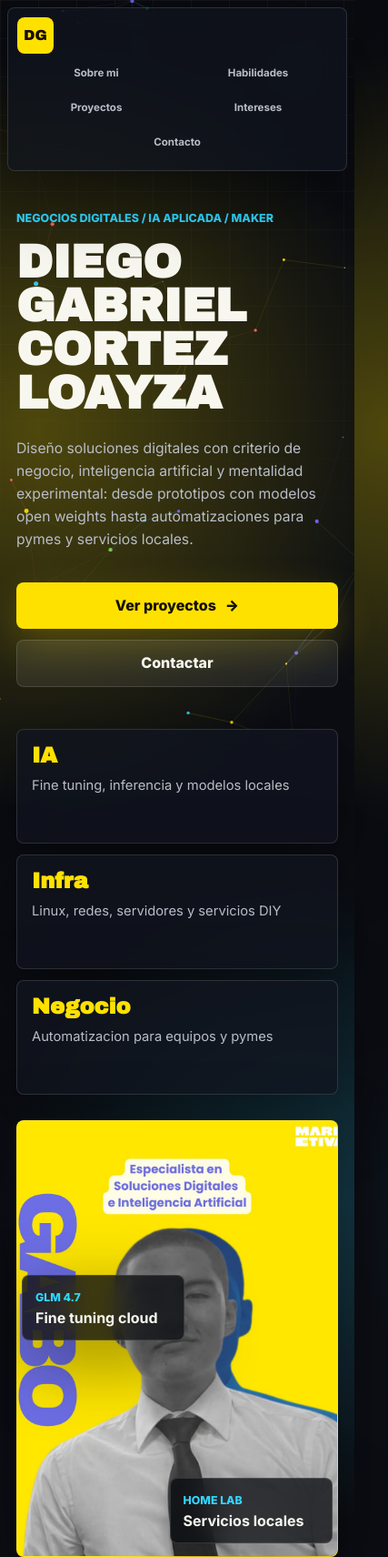
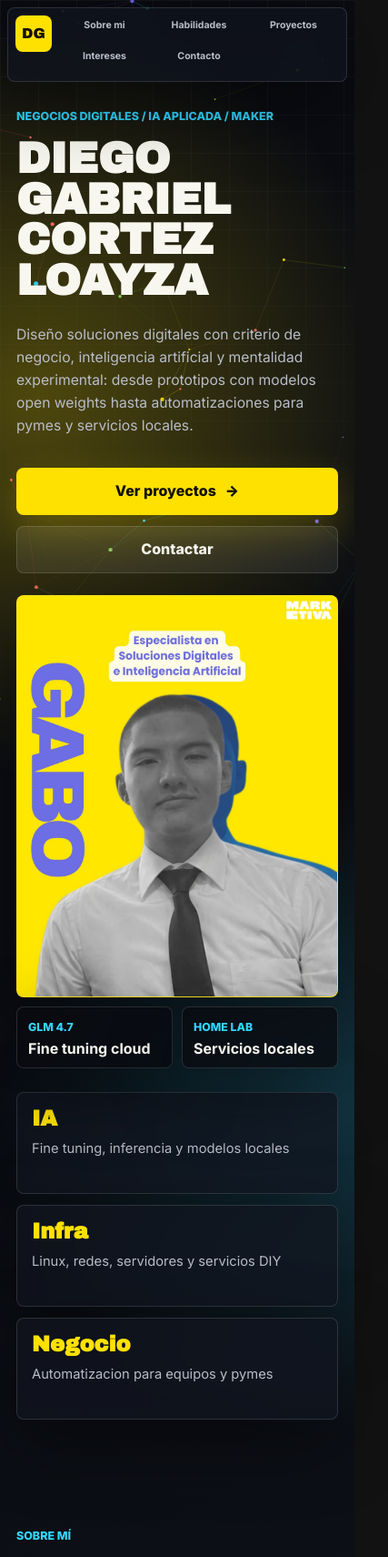
Before and after one commit to GaboC5/progra_exam2, a plain HTML site: page index.html in a window 390 px wide. Shown: the top 1711 px of the page at 91% size, 427 px wide, since content can reach past the window. Drawn offline with Linux system fonts and the light colour scheme.

Commit message:
Fix responsive portfolio layout

```diff
--- a/index.html
+++ b/index.html
@@ -15,7 +15,7 @@
       href="https://fonts.googleapis.com/css2?family=Archivo+Black&family=Inter:wght@400;500;600;700;800&display=swap"
       rel="stylesheet"
     />
-    <link rel="stylesheet" href="styles.css" />
+    <link rel="stylesheet" href="styles.css?v=visual-fix-1" />
   </head>
   <body>
     <div class="scroll-progress" aria-hidden="true"></div>
@@ -53,20 +53,6 @@
               Contactar
             </a>
           </div>
-          <div class="signal-grid" aria-label="Areas de enfoque">
-            <article>
-              <strong>IA</strong>
-              <span>Fine tuning, inferencia y modelos locales</span>
-            </article>
-            <article>
-              <strong>Infra</strong>
-              <span>Linux, redes, servidores y servicios DIY</span>
-            </article>
-            <article>
-              <strong>Negocio</strong>
-              <span>Automatizacion para equipos y pymes</span>
-            </article>
-          </div>
         </div>
 
         <div class="hero__visual" aria-label="Retrato y especialidad">
@@ -85,6 +71,20 @@
             <span>Home lab</span>
             <strong>Servicios locales</strong>
           </div>
+        </div>
+        <div class="signal-grid" aria-label="Areas de enfoque">
+          <article>
+            <strong>IA</strong>
+            <span>Fine tuning, inferencia y modelos locales</span>
+          </article>
+          <article>
+            <strong>Infra</strong>
+            <span>Linux, redes, servidores y servicios DIY</span>
+          </article>
+          <article>
+            <strong>Negocio</strong>
+            <span>Automatizacion para equipos y pymes</span>
+          </article>
         </div>
       </section>
 
--- a/styles.css
+++ b/styles.css
@@ -23,6 +23,7 @@
 html {
   scroll-timeline: --portfolio-scroll block;
   scroll-behavior: smooth;
+  scroll-padding-top: 96px;
 }
 
 body {
@@ -160,13 +161,19 @@ button {
   margin: 0 auto;
 }
 
+[data-section] {
+  scroll-margin-top: 0;
+}
+
 .hero {
   display: grid;
   grid-template-columns: minmax(0, 1fr) minmax(320px, 0.78fr);
-  gap: clamp(28px, 5vw, 72px);
+  grid-template-rows: auto auto;
+  column-gap: clamp(28px, 5vw, 72px);
+  row-gap: 24px;
   align-items: center;
-  min-height: calc(100svh - 92px);
-  padding: clamp(44px, 6vw, 86px) 0 72px;
+  min-height: clamp(720px, calc(100svh - 92px), 900px);
+  padding: clamp(38px, 5vw, 72px) 0 clamp(48px, 5vw, 64px);
 }
 
 .hero__content,
@@ -198,11 +205,12 @@ h2 {
   font-family: "Archivo Black", Inter, sans-serif;
   letter-spacing: 0;
   line-height: 0.94;
+  text-wrap: balance;
 }
 
 h1 {
   max-width: 790px;
-  font-size: clamp(3.15rem, 7.8vw, 7.6rem);
+  font-size: clamp(3rem, 7vw, 6.9rem);
   text-transform: uppercase;
 }
 
@@ -261,9 +269,11 @@ h3 {
 
 .signal-grid {
   display: grid;
+  grid-column: 1;
+  grid-row: 2;
   grid-template-columns: repeat(3, minmax(0, 1fr));
   gap: 12px;
-  margin-top: 46px;
+  margin-top: 10px;
 }
 
 .signal-grid article,
@@ -279,7 +289,7 @@ h3 {
 }
 
 .signal-grid article {
-  min-height: 126px;
+  min-height: 112px;
   padding: 16px;
 }
 
@@ -300,7 +310,11 @@ h3 {
 
 .hero__visual {
   position: relative;
+  grid-column: 2;
+  grid-row: 1 / span 2;
+  align-self: start;
   min-height: 620px;
+  padding-top: clamp(24px, 4vw, 56px);
 }
 
 .profile-frame {
@@ -371,7 +385,7 @@ h3 {
 
 .orbit-card--top {
   top: 30%;
-  left: -34px;
+  left: -58px;
 }
 
 .orbit-card--bottom {
@@ -425,7 +439,8 @@ h3 {
 }
 
 .feature-visual {
-  aspect-ratio: 16 / 6.6;
+  width: 100%;
+  height: clamp(270px, 28vw, 380px);
 }
 
 .feature-visual figcaption {
@@ -526,22 +541,30 @@ h3 {
 
 .project-card {
   display: grid;
-  grid-template-columns: minmax(220px, 0.52fr) minmax(150px, 0.32fr) minmax(0, 0.84fr) minmax(230px, 0.58fr);
-  gap: 24px;
+  grid-template-columns: minmax(270px, 0.34fr) minmax(0, 1fr);
+  grid-template-areas:
+    "image meta"
+    "image title"
+    "image summary"
+    "image list";
+  gap: 12px 28px;
   align-items: start;
-  min-height: 220px;
+  min-height: 0;
   padding: clamp(20px, 4vw, 32px);
 }
 
 .project-card__image {
   position: relative;
-  min-height: 178px;
+  grid-area: image;
+  align-self: stretch;
+  min-height: 260px;
   overflow: hidden;
   border-radius: var(--radius);
   background: #11151f;
 }
 
 .project-card__meta {
+  grid-area: meta;
   width: fit-content;
   padding: 7px 10px;
   border-radius: var(--radius);
@@ -552,14 +575,24 @@ h3 {
   text-transform: uppercase;
 }
 
+.project-card h3 {
+  grid-area: title;
+  max-width: 720px;
+  font-size: clamp(1.3rem, 1.6vw, 1.62rem);
+}
+
 .project-card p {
+  grid-area: summary;
+  max-width: 760px;
   margin: 0;
   color: var(--muted);
 }
 
 .project-card ul {
+  grid-area: list;
   display: grid;
-  gap: 8px;
+  grid-template-columns: repeat(3, minmax(0, 1fr));
+  gap: 8px 18px;
   margin: 0;
   padding-left: 18px;
   color: var(--muted);
@@ -572,7 +605,8 @@ h3 {
 }
 
 .interest-showcase {
-  aspect-ratio: 16 / 6.8;
+  width: 100%;
+  height: clamp(270px, 29vw, 390px);
   margin-bottom: 20px;
 }
 
@@ -691,8 +725,25 @@ h3 {
     min-height: auto;
   }
 
+  .hero__content,
+  .hero__visual,
+  .signal-grid {
+    grid-column: 1;
+    grid-row: auto;
+  }
+
   .hero__visual {
     min-height: 560px;
+    padding-top: 0;
+  }
+
+  .orbit-card--top {
+    top: 32%;
+    left: 12px;
+  }
+
+  .orbit-card--bottom {
+    right: 12px;
   }
 
   .skill-matrix {
@@ -701,58 +752,67 @@ h3 {
 
   .project-card {
     grid-template-columns: 1fr;
+    grid-template-areas:
+      "image"
+      "meta"
+      "title"
+      "summary"
+      "list";
   }
 
   .project-card__image {
     min-height: 240px;
   }
+
+  .project-card ul {
+    grid-template-columns: 1fr;
+  }
 }
 
 @media (max-width: 680px) {
+  html {
+    scroll-padding-top: 104px;
+  }
+
+  [data-section] {
+    scroll-margin-top: 0;
+  }
+
   .site-header {
     top: 8px;
-    display: grid;
-    grid-template-columns: 40px minmax(0, 1fr);
-    grid-template-areas:
-      "brand ."
-      "nav nav";
+    display: flex;
+    align-items: start;
     gap: 8px;
     width: calc(100vw - 16px);
     max-width: calc(100vw - 16px);
+    min-height: 80px;
     margin-top: 8px;
+    padding: 8px;
     overflow: hidden;
   }
 
   .brand-mark {
-    grid-area: brand;
-  }
-
-  .brand-mark {
+    flex: 0 0 auto;
     width: 40px;
     height: 40px;
   }
 
-  .site-nav a {
-    min-height: 34px;
-    padding: 7px 6px;
-    font-size: 0.72rem;
-    line-height: 1.1;
-    text-align: center;
-    white-space: normal;
-  }
-
   .site-nav {
-    grid-area: nav;
     display: grid;
-    grid-template-columns: repeat(2, minmax(0, 1fr));
+    grid-template-columns: repeat(3, minmax(0, 1fr));
     gap: 4px;
-    width: 100%;
-    max-width: 100%;
+    flex: 1;
+    max-width: calc(100% - 48px);
     overflow: visible;
   }
 
-  .site-nav a:last-child {
-    grid-column: 1 / -1;
+  .site-nav a {
+    min-height: 30px;
+    padding: 6px 4px;
+    font-size: 0.66rem;
+    line-height: 1;
+    text-align: center;
+    white-space: nowrap;
   }
 
   .section-band {
@@ -761,15 +821,20 @@ h3 {
   }
 
   .hero {
-    padding-top: 42px;
+    row-gap: 24px;
+    padding-top: 28px;
+    padding-bottom: 48px;
   }
 
   h1 {
-    font-size: clamp(2.15rem, 13.1vw, 3.32rem);
+    font-size: clamp(2.1rem, 12.2vw, 3.05rem);
   }
 
   h2 {
-    font-size: clamp(2rem, 11vw, 3rem);
+    max-width: 100%;
+    font-size: clamp(1.78rem, 8.8vw, 2.36rem);
+    line-height: 1.05;
+    overflow-wrap: anywhere;
   }
 
   .hero__actions,
@@ -787,12 +852,21 @@ h3 {
     grid-template-columns: 1fr;
   }
 
+  .signal-grid {
+    margin-top: 2px;
+  }
+
   .hero__visual {
-    min-height: 500px;
+    display: grid;
+    grid-template-columns: repeat(auto-fit, minmax(150px, 1fr));
+    gap: 10px;
+    min-height: 0;
   }
 
   .profile-frame {
-    min-height: 480px;
+    grid-column: 1 / -1;
+    min-height: 0;
+    aspect-ratio: 4 / 5;
   }
 
   .profile-frame::before {
@@ -802,10 +876,19 @@ h3 {
   .profile-frame img {
     inset: 0;
     width: 100%;
+    height: 100%;
+    object-position: center top;
+  }
+
+  .orbit-card {
+    position: static;
+    width: 100%;
+    padding: 12px;
   }
 
   .feature-visual,
   .interest-showcase {
+    height: auto;
     aspect-ratio: 1 / 0.86;
   }
 
@@ -821,14 +904,9 @@ h3 {
     min-height: 210px;
   }
 
-  .orbit-card--top {
-    top: 34%;
-    left: 6px;
-  }
-
-  .orbit-card--bottom {
-    right: 6px;
-    bottom: 7%;
+  .about__intro {
+    font-size: 1.08rem;
+    line-height: 1.45;
   }
 
   .skill-card {
```
Also changed, not shown: tests/checks.mjs (+21 -0 lines).
